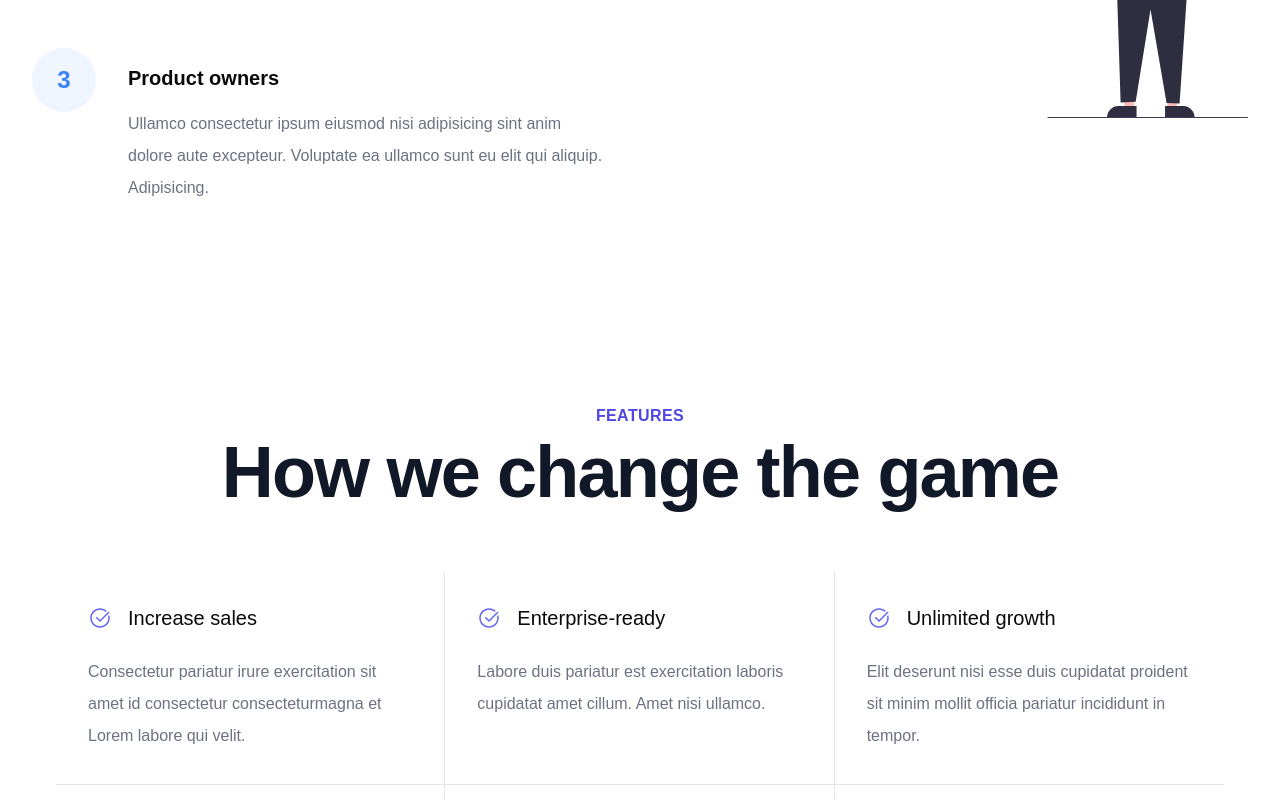
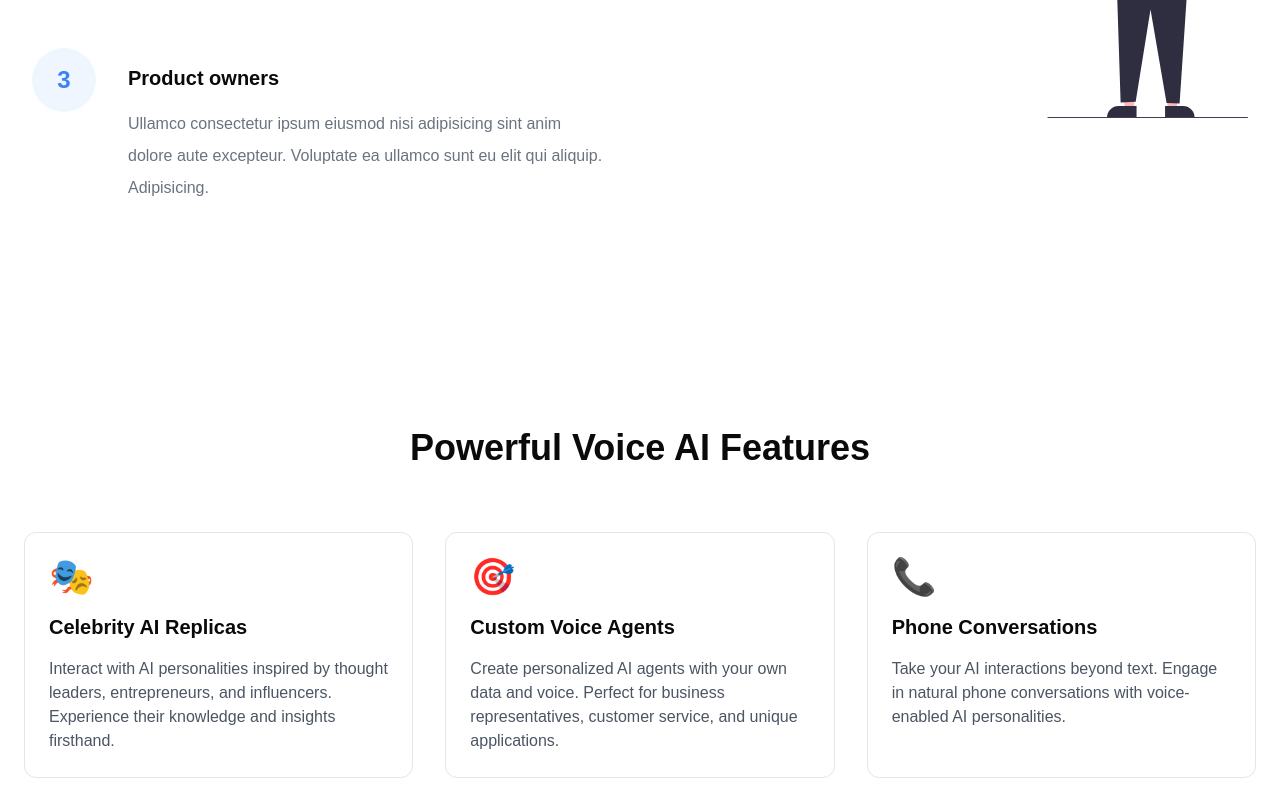
Before and after one commit to SoundCast-AI/soundcast.ai, a Next.js app: page / in a window 1280 px wide. Shown: the part 2000-2800 px from the top of the page. Built offline with nearby package versions, Linux system fonts and the light colour scheme.

Commit message:
Minor changes

```diff
--- a/src/components/landing/feature-section/index.tsx
+++ b/src/components/landing/feature-section/index.tsx
@@ -1,137 +1,98 @@
 import Check from "@/constants/svg/check.svg";
 import { cn } from "@/lib/utils";
 
-const FeatureSection = () => (
-  <section className={cn(`bg-white pb-6`)}>
-    <div className={cn(`max-w-7xl mx-auto p-4 sm:p-6 lg:p-8`)}>
-      <div className={cn(`container mx-auto px-6 p-6 bg-white`)}>
-        <div className={cn(`mb-16 text-center`)}>
-          <h4
-            className={cn(
-              `text-base text-indigo-600 font-semibold tracking-wide uppercase`
-            )}
-          >
-            Features
-          </h4>
-          <p
-            className={cn(
-              `mt-2 text-5xl lg:text-7xl font-bold tracking-tight text-gray-900`
-            )}
-          >
-            How we change the game
-          </p>
-        </div>
-        <div className={cn(`flex flex-wrap my-12`)}>
-          <div
-            className={cn(`w-full border-b md:w-1/2 md:border-r lg:w-1/3 p-8`)}
-          >
-            <div className={cn(`flex items-center mb-6`)}>
-              <Check
-                width={20}
-                height={20}
-                fill="currentColor"
-                className={cn(`h-6 w-6 text-indigo-500`)}
-              />
-              <div className={cn(`ml-4 text-xl`)}>Increase sales</div>
+const features = [
+  {
+    icon: "🎭",
+    title: "Celebrity AI Replicas",
+    description:
+      "Interact with AI personalities inspired by thought leaders, entrepreneurs, and influencers. Experience their knowledge and insights firsthand.",
+  },
+  {
+    icon: "🎯",
+    title: "Custom Voice Agents",
+    description:
+      "Create personalized AI agents with your own data and voice. Perfect for business representatives, customer service, and unique applications.",
+  },
+  {
+    icon: "📞",
+    title: "Phone Conversations",
+    description:
+      "Take your AI interactions beyond text. Engage in natural phone conversations with voice-enabled AI personalities.",
+  },
+];
+
+const personalities = [
+  {
+    name: "Elon Musk AI",
+    description:
+      "Explore innovation, space, and technology with an AI inspired by the Tesla & SpaceX CEO.",
+  },
+  {
+    name: "Naval Ravikant AI",
+    description:
+      "Discuss wealth creation, philosophy, and personal growth with an AI based on the AngelList founder.",
+  },
+  {
+    name: "Create Custom AI",
+    description:
+      "Build your own AI personality with custom knowledge, voice, and characteristics.",
+  },
+  {
+    name: "Enterprise Solutions",
+    description:
+      "Deploy custom voice agents for your business needs and customer service.",
+  },
+];
+
+export default function FeatureSection() {
+  return (
+    <section id="features" className="py-20 bg-white">
+      <div className="container mx-auto px-6">
+        <h2 className="text-4xl font-bold text-center mb-16">
+          Powerful Voice AI Features
+        </h2>
+        <div className="grid grid-cols-1 md:grid-cols-3 gap-8">
+          {features.map((feature, index) => (
+            <div
+              key={index}
+              className="p-6 border rounded-xl hover:shadow-lg transition-shadow"
+            >
+              <div className="text-4xl mb-4">{feature.icon}</div>
+              <h3 className="text-xl font-bold mb-4">{feature.title}</h3>
+              <p className="text-gray-600">{feature.description}</p>
             </div>
-            <p className={cn(`leading-loose text-gray-500`)}>
-              Consectetur pariatur irure exercitation sit amet id consectetur
-              consecteturmagna et Lorem labore qui velit.
-            </p>
-          </div>
-          <div
-            className={cn(`w-full border-b md:w-1/2 lg:w-1/3 lg:border-r p-8`)}
-          >
-            <div className={cn(`flex items-center mb-6`)}>
-              <Check
-                width={20}
-                height={20}
-                fill="currentColor"
-                className={cn(`h-6 w-6 text-indigo-500`)}
-              />
-              <div className={cn(`ml-4 text-xl`)}>Enterprise-ready</div>
-            </div>
-            <p className={cn(`leading-loose text-gray-500 `)}>
-              Labore duis pariatur est exercitation laboris cupidatat amet
-              cillum. Amet nisi ullamco.
-            </p>
-          </div>
-          <div
-            className={cn(
-              `w-full border-b md:w-1/2 md:border-r lg:w-1/3 lg:border-r-0 p-8`
-            )}
-          >
-            <div className="flex items-center mb-6">
-              <Check
-                width={20}
-                height={20}
-                fill="currentColor"
-                className={cn(`h-6 w-6 text-indigo-500`)}
-              />
-              <div className={cn(`ml-4 text-xl`)}>Unlimited growth</div>
-            </div>
-            <p className={cn(`leading-loose text-gray-500`)}>
-              Elit deserunt nisi esse duis cupidatat proident sit minim mollit
-              officia pariatur incididunt in tempor.
-            </p>
-          </div>
-          <div
-            className={cn(
-              `w-full border-b md:w-1/2 lg:w-1/3 lg:border-r lg:border-b-0 p-8`
-            )}
-          >
-            <div className={cn(`flex items-center mb-6`)}>
-              <Check
-                width={20}
-                height={20}
-                fill="currentColor"
-                className={cn(`h-6 w-6 text-indigo-500`)}
-              />
-              <div className={cn(`ml-4 text-xl`)}>Recommended by experts</div>
-            </div>
-            <p className={cn(`leading-loose text-gray-500`)}>
-              Velit sit tempor pariatur quis pariatur incididunt culpa dolor
-              voluptate officia incididunt velit dolore.
-            </p>
-          </div>
-          <div
-            className={cn(
-              `w-full border-b md:w-1/2 md:border-r md:border-b-0 lg:w-1/3 lg:border-b-0 p-8`
-            )}
-          >
-            <div className={cn(`flex items-center mb-6`)}>
-              <Check
-                width={20}
-                height={20}
-                fill="currentColor"
-                className={cn(`h-6 w-6 text-indigo-500`)}
-              />
-              <div className={cn(`ml-4 text-xl`)}>Modern platform</div>
-            </div>
-            <p className={cn(`leading-loose text-gray-500`)}>
-              Laboris elit consectetur sint nisi eu mollit proident sit magna
-              velit adipisicing consequat amet reprehenderit.
-            </p>
-          </div>
-          <div className={cn(`w-full md:w-1/2 lg:w-1/3 p-8`)}>
-            <div className={cn(`flex items-center mb-6`)}>
-              <Check
-                width={20}
-                height={20}
-                fill="currentColor"
-                className={cn(`h-6 w-6 text-indigo-500`)}
-              />
-              <div className={cn(`ml-4 text-xl`)}>Integrations</div>
-            </div>
-            <p className={cn(`leading-loose text-gray-500`)}>
-              Nostrud excepteur incididunt proident sit nulla ipsum sunt nostrud
-              est esse adipisicing irure officia consectetur.
-            </p>
-          </div>
+          ))}
         </div>
       </div>
-    </div>
-  </section>
-);
+    </section>
+  );
+}
 
-export default FeatureSection;
+export function Personalities() {
+  return (
+    <section id="personalities" className="py-20 bg-gray-50">
+      <div className="container mx-auto px-6">
+        <h2 className="text-4xl font-bold text-center mb-16">
+          Featured AI Personalities
+        </h2>
+        <div className="grid grid-cols-1 md:grid-cols-2 lg:grid-cols-4 gap-6">
+          {personalities.map((personality, index) => (
+            <div
+              key={index}
+              className="bg-white p-6 rounded-xl shadow-sm hover:shadow-lg transition-shadow"
+            >
+              <img
+                src="/api/placeholder/280/280"
+                alt={personality.name}
+                className="rounded-lg mb-4 w-full"
+              />
+              <h3 className="font-bold mb-2">{personality.name}</h3>
+              <p className="text-gray-600">{personality.description}</p>
+            </div>
+          ))}
+        </div>
+      </div>
+    </section>
+  );
+}
--- a/src/components/landing/header/index.tsx
+++ b/src/components/landing/header/index.tsx
@@ -33,7 +33,8 @@ const Header = () => (
       </div>
     </div>
 
-    <div className={cn(`flex justify-center w-full`)}>
+    {/* TODO: Add Partners Here */}
+    {/* <div className={cn(`flex justify-center w-full`)}>
       <div className={cn(`mt-4 w-full`)}>
         <p
           className={cn(
@@ -51,7 +52,7 @@ const Header = () => (
           <Figma className={cn(`m-12`)} width={140} />
         </div>
       </div>
-    </div>
+    </div> */}
   </header>
 );
 
--- a/src/pages/index.tsx
+++ b/src/pages/index.tsx
@@ -3,7 +3,9 @@ import Page from "@/components/landing/page";
 import Header from "@/components/landing/header";
 import VideoSection from "@/components/landing/video-section";
 import ListSection from "@/components/landing/list-section";
-import FeatureSection from "@/components/landing/feature-section";
+import FeatureSection, {
+  Personalities,
+} from "@/components/landing/feature-section";
 import CasesSection from "@/components/landing/cases-section";
 import SocialProof from "@/components/landing/social-proof";
 import PricingTable from "@/components/landing/pricing-table";
@@ -20,6 +22,7 @@ export default function Home() {
         <VideoSection />
         <ListSection />
         <FeatureSection />
+        <Personalities />
         <CasesSection />
         <SocialProof />
         <PricingTable />
```
